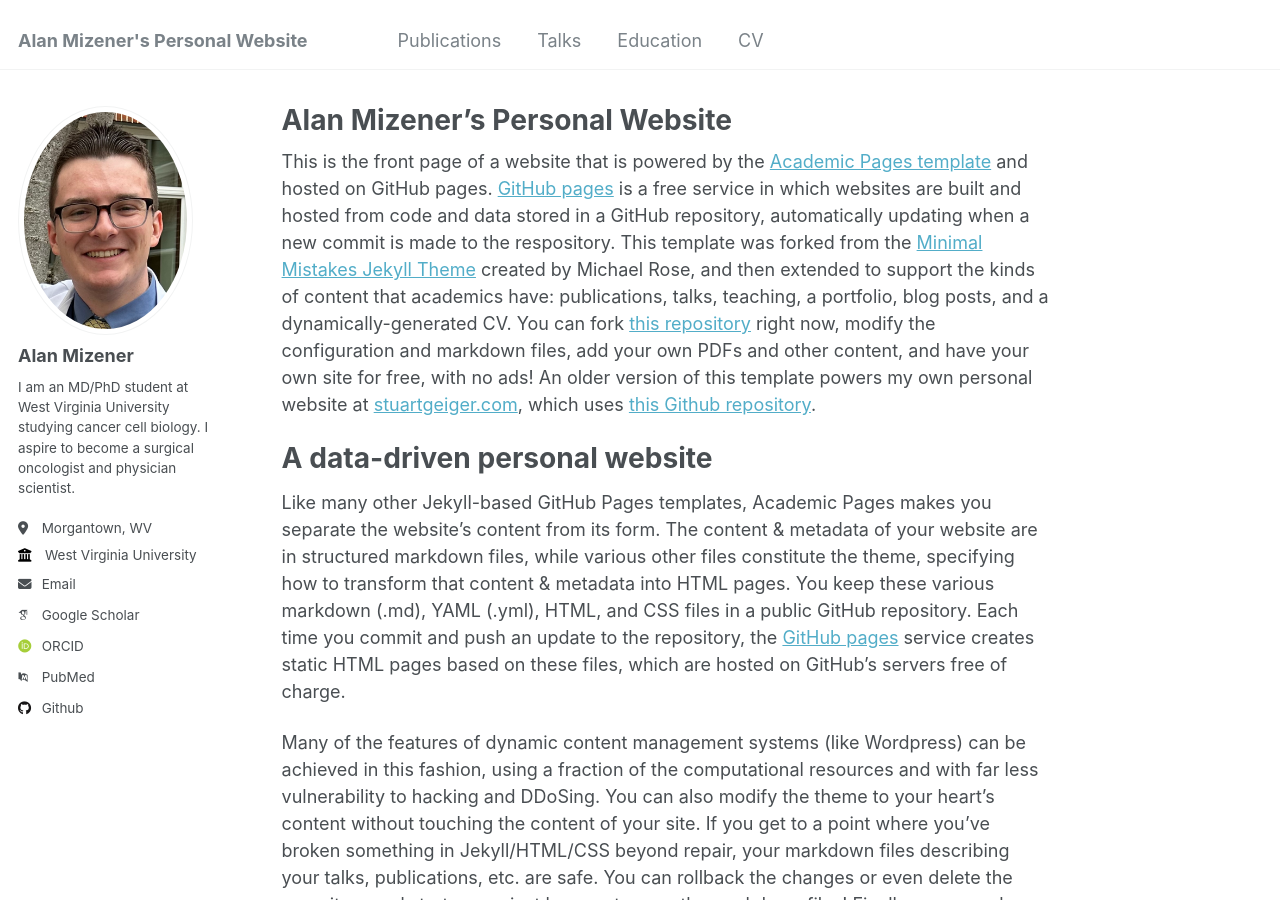
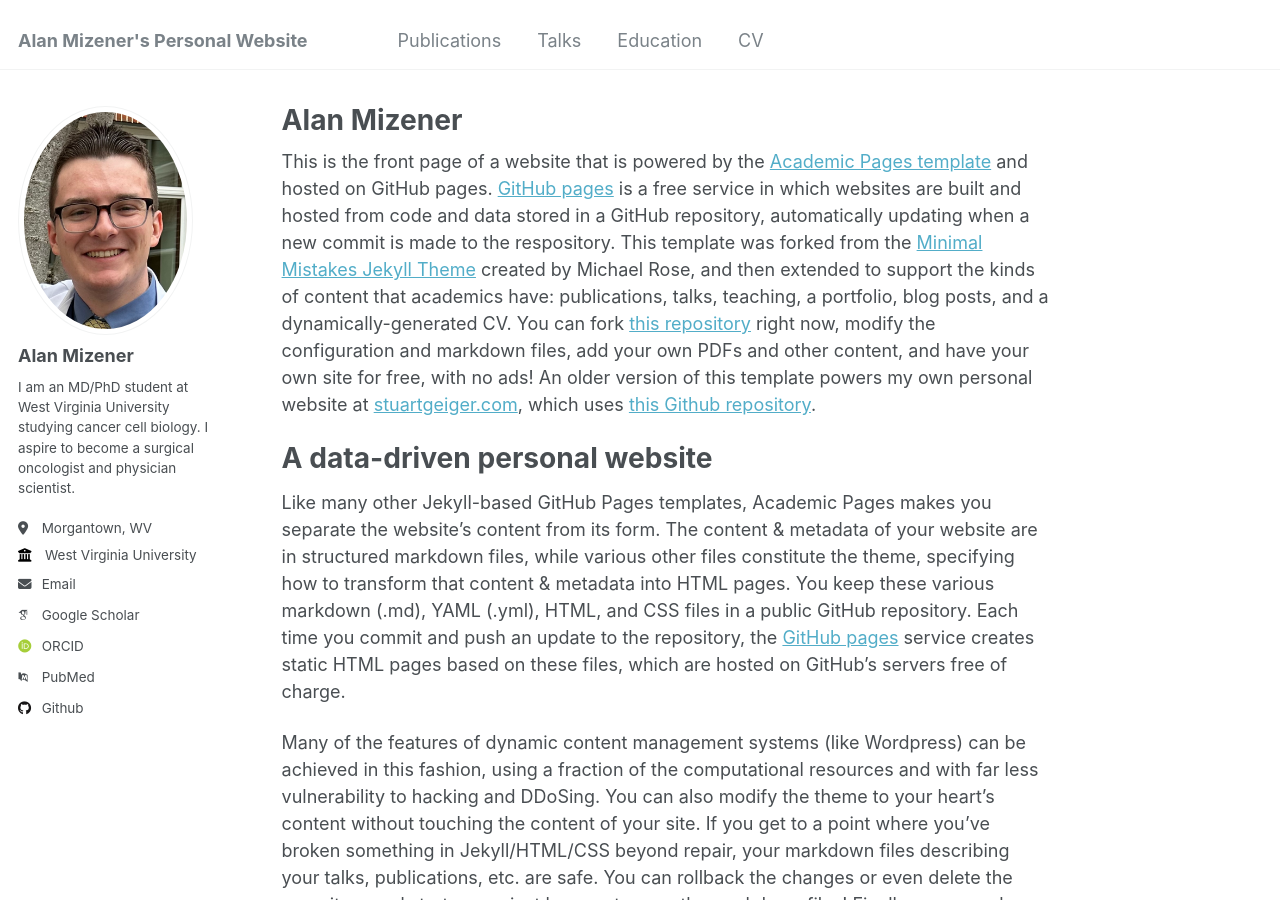
Before and after one commit to admizener/admizener.github.io, a Jekyll site: the page built from _pages/about.md, in a window 1280 px wide and 900 px high. Built offline with Jekyll 4.4.1, drawn with Linux system fonts in a browser that asks for light colours; some web fonts are replaced.

Commit message:
Updated site title.

```diff
--- a/_includes/seo.html
+++ b/_includes/seo.html
@@ -9,7 +9,7 @@
 {% if page.title and page.author_profile != true %}
   {% assign seo_title = page.title | append: " " | append: site.title_separator | append: " " | append: site.title %}
 {% elsif page.title and page.author_profile == true %}
-  {% assign seo_title = "YOUR NEW TITLE HERE" %}
+  {% assign seo_title = "Alan Mizener" %}
 {% endif %}
 
 {% if seo_title %}
--- a/_pages/about.md
+++ b/_pages/about.md
@@ -1,6 +1,6 @@
 ---
 permalink: /
-title: "Alan Mizener's Personal Website"
+title: "Alan Mizener"
 author_profile: true
 redirect_from:
   - /about/
```
